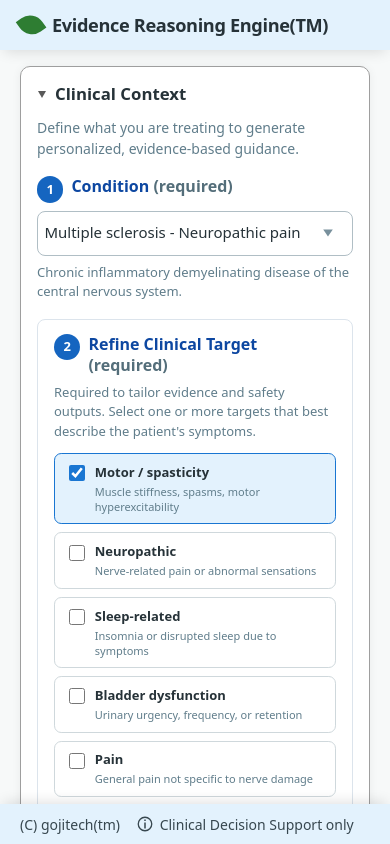
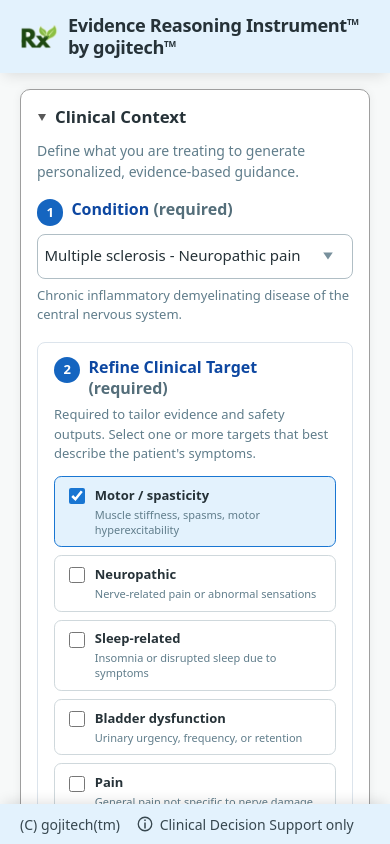
Before and after one commit to mradamcole/eri3, a plain HTML site: page template.html in a window 390 px wide. Drawn offline with Linux system fonts and the light colour scheme.

Commit message:
Update logo and title in template files for branding consistency
- Replaced the logo element with an image for better visual representation.
- Updated the title to reflect the new branding as "Evidence Reasoning Instrument™ by gojitech™".
- Adjusted CSS styles for the logo to ensure responsive sizing and proper display.
- Added superscript styling for trademark indications in the title.

```diff
--- a/template-shell.css
+++ b/template-shell.css
@@ -39,11 +39,10 @@
 
 .app-shell__logo {
   flex-shrink: 0;
-  width: 1.35rem;
-  height: 1.35rem;
-  background: #2e7d32;
-  border-radius: 0 70% 0 70%;
-  transform: rotate(-35deg);
+  display: block;
+  height: clamp(1.35rem, 3vw + 0.85rem, 1.85rem);
+  width: auto;
+  object-fit: contain;
 }
 
 .app-shell__title {
@@ -53,6 +52,13 @@
   letter-spacing: -0.02em;
   line-height: 1.25;
   color: #263238;
+}
+
+.app-shell__title sup {
+  font-size: 0.45em;
+  font-weight: 600;
+  line-height: 0;
+  vertical-align: super;
 }
 
 .app-shell__main {
--- a/template.html
+++ b/template.html
@@ -3,7 +3,7 @@
   <head>
     <meta charset="utf-8" />
     <meta name="viewport" content="width=device-width, initial-scale=1" />
-    <title>Evidence Reasoning Engine — template</title>
+    <title>Evidence Reasoning Instrument™ by gojitech™ — template</title>
     <link rel="stylesheet" href="styles.css" />
     <link rel="stylesheet" href="template-shell.css" />
     <link rel="stylesheet" href="chevron-progress.css" />
@@ -13,8 +13,18 @@
   <body>
     <div class="app-shell">
       <header class="app-shell__header">
-        <span class="app-shell__logo" aria-hidden="true"></span>
-        <h1 class="app-shell__title">Evidence Reasoning Engine(TM)</h1>
+        <img
+          class="app-shell__logo"
+          src="assets/guide-rx-logo.png"
+          alt=""
+          width="330"
+          height="222"
+          decoding="async"
+          aria-hidden="true"
+        />
+        <h1 class="app-shell__title">
+          Evidence Reasoning Instrument<sup>TM</sup> by gojitech<sup>TM</sup>
+        </h1>
       </header>
 
       <main class="app-shell__main" role="main">
```
Also changed, not shown: assets/guide-rx-logo.png (added).
